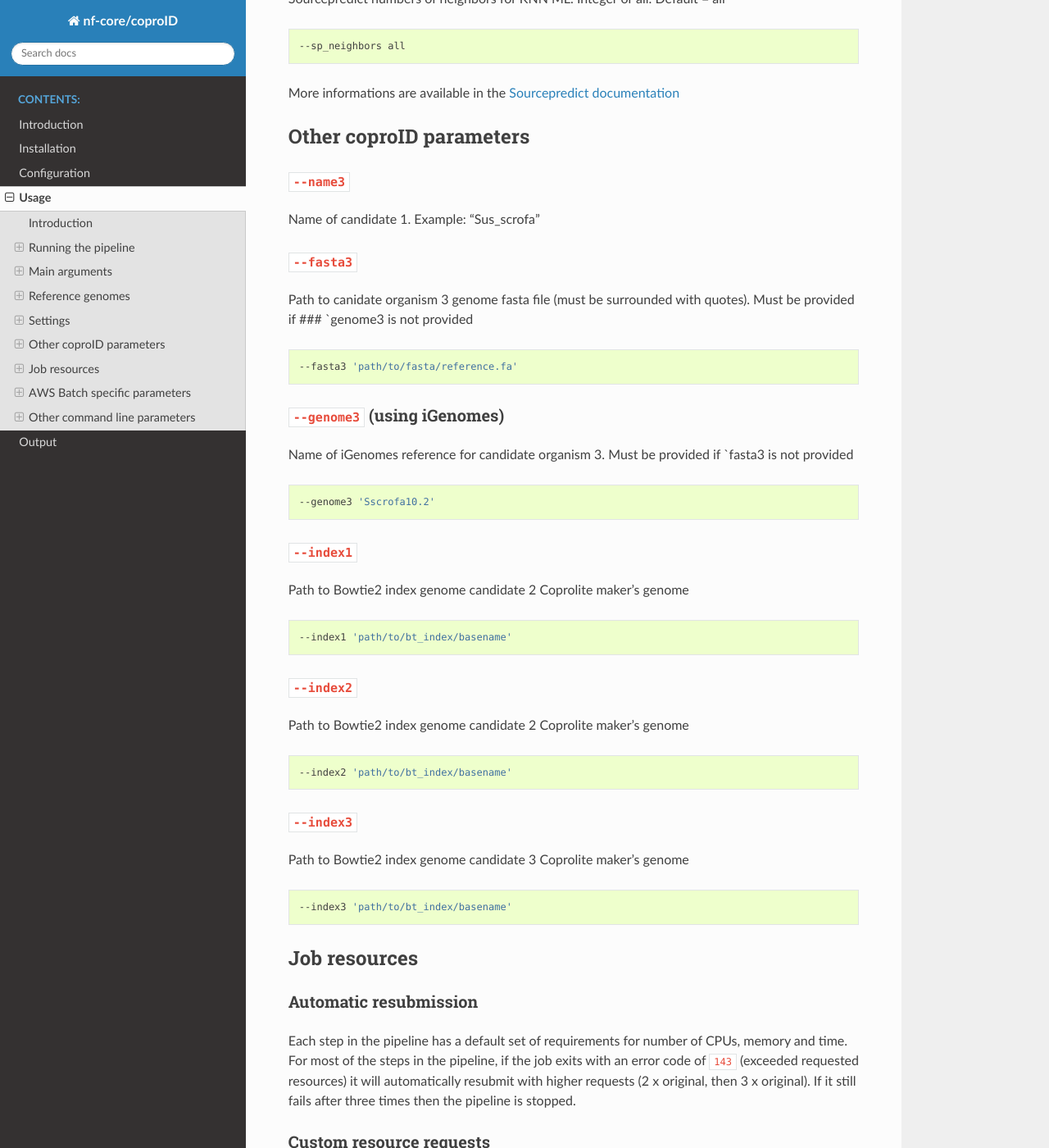
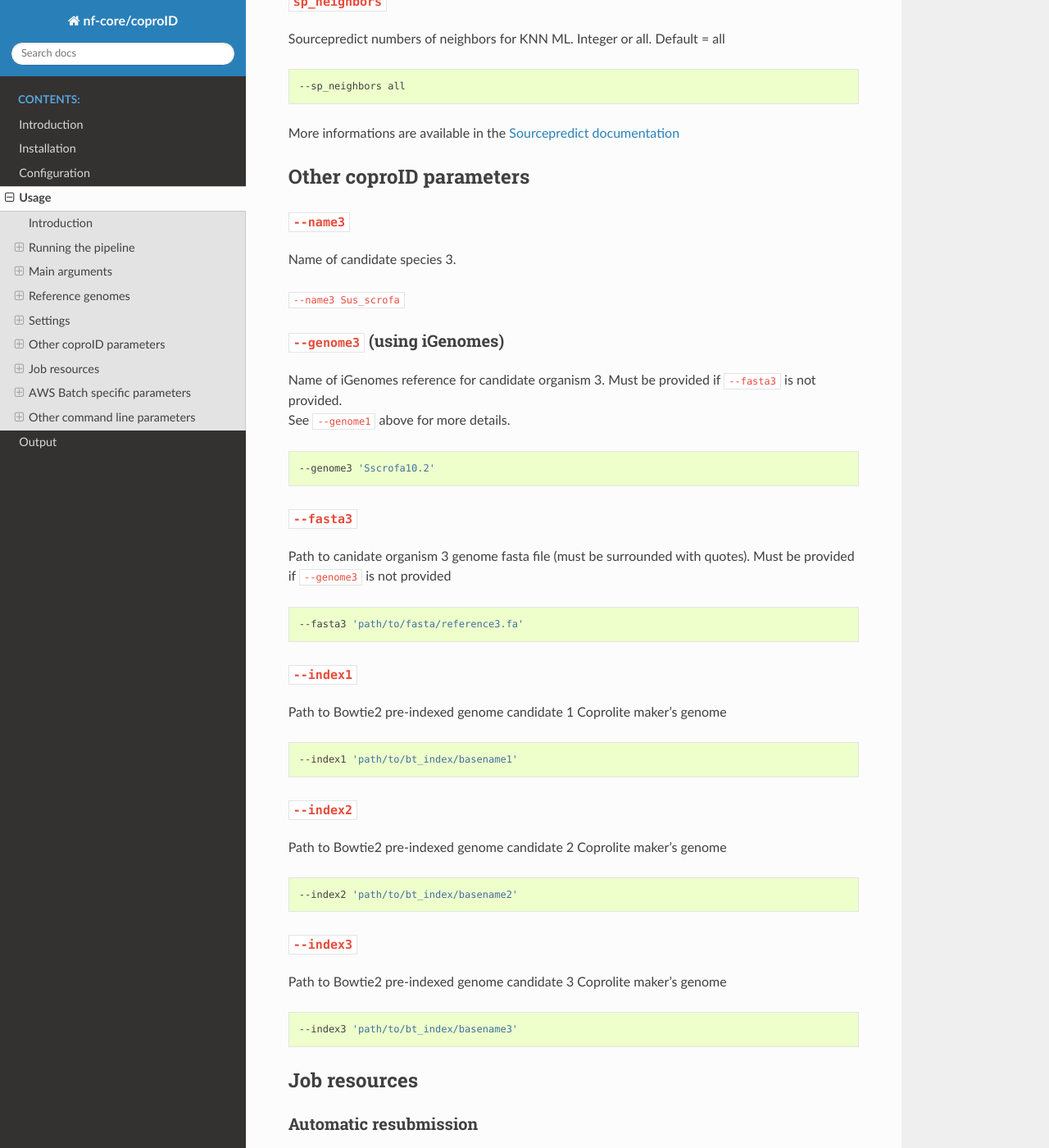
Before and after one commit to nf-core/coproid, a Sphinx documentation site: the page built from docs/usage.md, in a window 1280 px wide and 1400 px high, scrolled down 8515 px. Shown: the whole window at 82% size. Built offline with Sphinx 7.4.7 and the Read the Docs theme 2.0.0, drawn with Linux system fonts in a browser that asks for light colours; some of the changed text lies outside the part shown.

Commit message:
doc update

````diff
--- a/docs/usage.md
+++ b/docs/usage.md
@@ -15,7 +15,7 @@
 The typical command for running the pipeline is as follows:
 
 ```bash
-nextflow run nf-core/coproid --reads '*_R{1,2}.fastq.gz' --krakendb 'path/to/kraken_db' -profile docker
+nextflow run maxibor/coproid --genome1 'GRCh37' --genome2 'CanFam3.1' --name1 'Homo_sapiens' --name2 'Canis_familiaris' --reads '*_R{1,2}.fastq.gz' --krakendb 'path/to/minikraken_db' -profile docker
 ```
 
 This will launch the pipeline with the `docker` configuration profile. See below for more information about profiles.
@@ -188,12 +188,21 @@
 }
 ```
 
+### `--genome2` (using iGenomes)
+
+Name of iGenomes reference for candidate organism 2. Must be provided if fasta2 is not provided.
+See `--genome1` above for details.
+
+```bash
+--genome2 'CanFam3.1'
+```
+
 ### `--fasta1`
 
 If you prefer, you can specify the full path to your reference genome when you run the pipeline:
 
 ```bash
---fasta1 'path/to/fasta/reference.fa'
+--fasta1 'path/to/fasta/reference1.fa'
 ```
 
 ### `--fasta2`
@@ -201,15 +210,7 @@
 If you prefer, you can specify the full path to your reference genome when you run the pipeline:
 
 ```bash
---fasta2 'path/to/fasta/reference.fa'
-```
-
-### `--genome2` (using iGenomes)
-
-Name of iGenomes reference for candidate organism 3. Must be provided if fasta2 is not provided
-
-```bash
---genome2 'CanFam3.1'
+--fasta2 'path/to/fasta/reference2.fa'
 ```
 
 ### `--igenomes_ignore`
@@ -370,46 +371,49 @@
 
 ### `--name3`
 
-Name of candidate 1. Example: "Sus_scrofa"
+Name of candidate species 3.
 
-### `--fasta3`
-
-Path to canidate organism 3 genome fasta file (must be surrounded with quotes). Must be provided if ### \`genome3 is not provided
-
-```bash
---fasta3 'path/to/fasta/reference.fa'
-```
+`--name3 Sus_scrofa`
 
 ### `--genome3` (using iGenomes)
 
-Name of iGenomes reference for candidate organism 3. Must be provided if \`fasta3 is not provided
+Name of iGenomes reference for candidate organism 3. Must be provided if `--fasta3` is not provided.
+See `--genome1` above for more details.
 
 ```bash
 --genome3 'Sscrofa10.2'
 ```
 
+### `--fasta3`
+
+Path to canidate organism 3 genome fasta file (must be surrounded with quotes). Must be provided if `--genome3` is not provided
+
+```bash
+--fasta3 'path/to/fasta/reference3.fa'
+```
+
 ### `--index1`
 
-Path to Bowtie2 index genome candidate 2 Coprolite maker's genome
+Path to Bowtie2 pre-indexed genome candidate 1 Coprolite maker's genome
 
 ```bash
---index1 'path/to/bt_index/basename'
+--index1 'path/to/bt_index/basename1'
 ```
 
 ### `--index2`
 
-Path to Bowtie2 index genome candidate 2 Coprolite maker's genome
+Path to Bowtie2 pre-indexed genome candidate 2 Coprolite maker's genome
 
 ```bash
---index2 'path/to/bt_index/basename'
+--index2 'path/to/bt_index/basename2'
 ```
 
 ### `--index3`
 
-Path to Bowtie2 index genome candidate 3 Coprolite maker's genome
+Path to Bowtie2 pre-indexed genome candidate 3 Coprolite maker's genome
 
 ```bash
---index3 'path/to/bt_index/basename'
+--index3 'path/to/bt_index/basename3'
 ```
 
 ## Job resources
````
Also changed, not shown: other parts of docs/usage.md (+1 -1 lines), README.md (+2 -4 lines), docs/README.md (+1 -1 lines), docs/introduction.md (+3 -3 lines), docs/output.md (+46 -9 lines).
